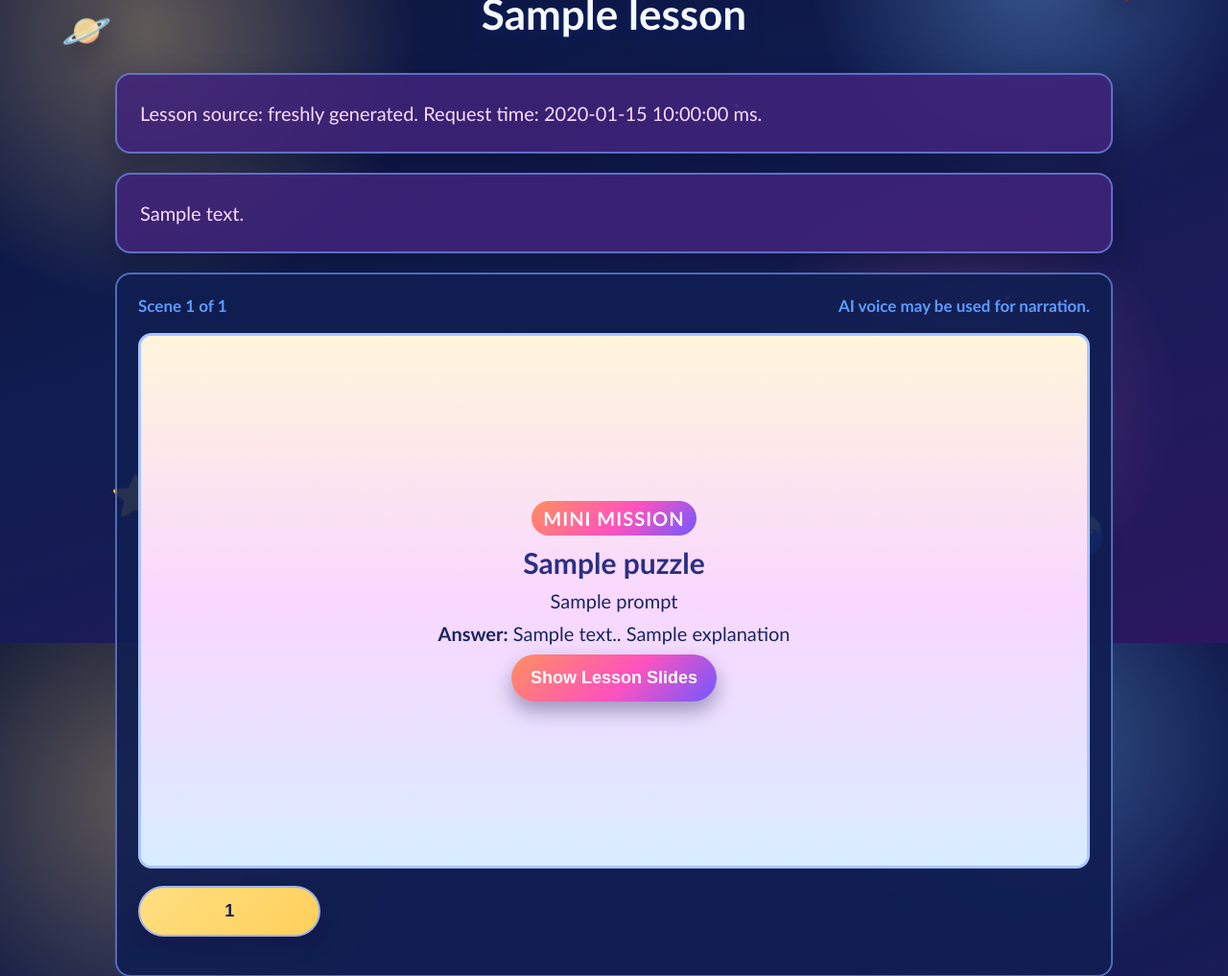
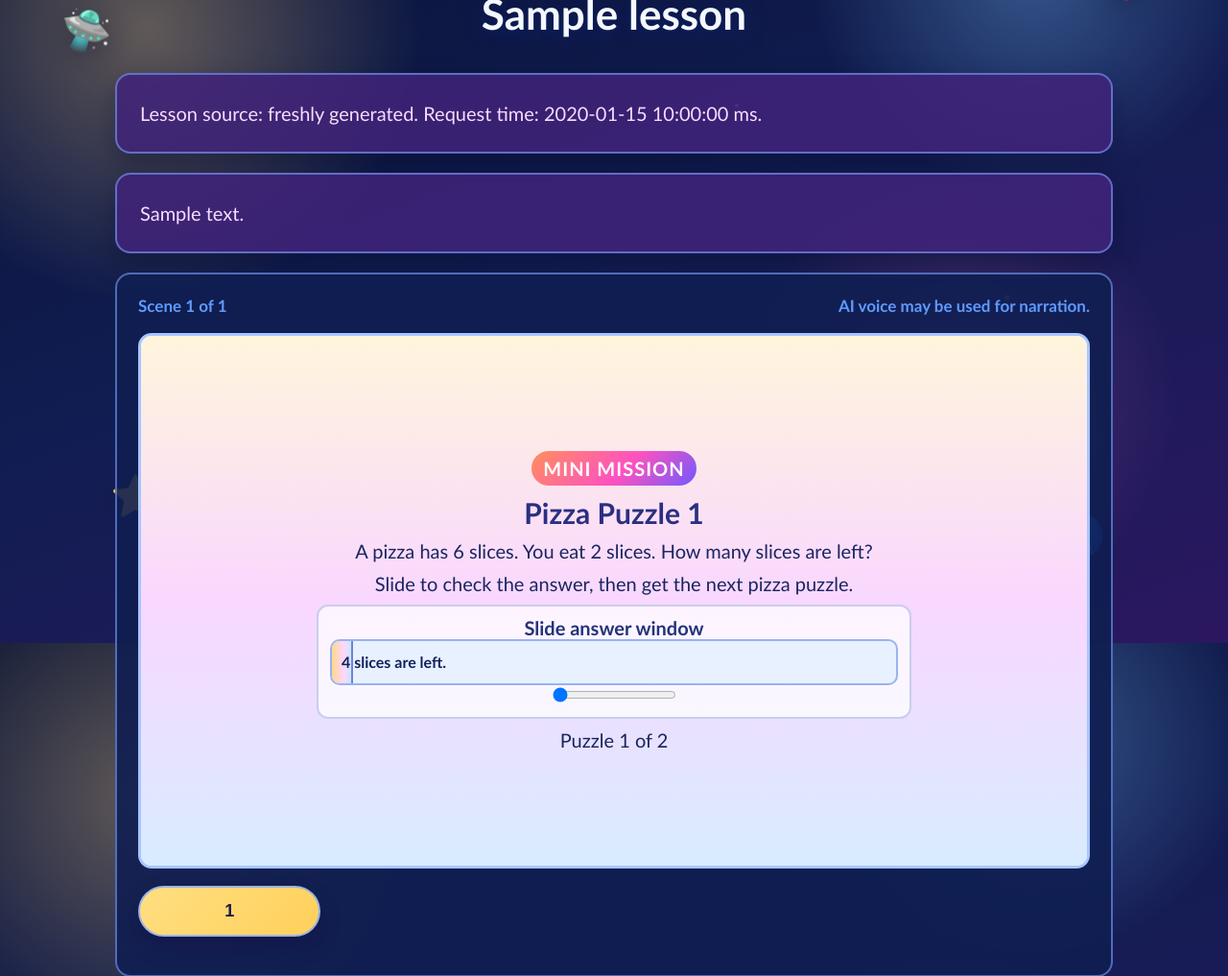
Before and after one commit to Mahadev7B/howstuffworks-forkids, a Flask app: template templates/animation.html in a window 1280 px wide. Shown: the part 130-1147 px from the top of the page at 96% size. Run offline with Flask 3, Linux system fonts and the light colour scheme; the template is opened without the code that fills it: most values are stand-ins (such as "Sample title", 1, 10 or a date in 2020); grey boxes marked "Sample" are stand-in pictures; parts of the project's set-up code (start-up, migrations or seed data) failed here and were passed over.

Commit message:
Add grade-aware pizza puzzle sequence before auto-starting lesson

```diff
--- a/app.py
+++ b/app.py
@@ -52,10 +52,6 @@ def _build_puzzle(kind: str) -> dict:
     return puzzle_bank[kind] | {"kind": kind}
 
 
-def _build_inline_puzzle() -> dict:
-    return _build_puzzle(random.choice(["pizza", "icecream"]))
-
-
 @app.route("/", methods=["GET"])
 def home():
     examples = [
@@ -80,6 +76,10 @@ def puzzle():
 @app.route("/animation", methods=["POST"])
 def animation():
     question = request.form.get("question", "").strip()
+    grade = request.form.get("grade", type=int)
+    if grade is None:
+        grade = 3
+    grade = max(1, min(grade, 6))
     if not question:
         return redirect(url_for("home"))
 
@@ -113,7 +113,7 @@ def animation():
         },
         scenes=scenes,
         audio=audio,
-        puzzle=_build_inline_puzzle(),
+        grade=grade,
         improvements=improvements,
         error_message=" ".join(response.messages) if response.messages else None,
         reused=response.reused,
--- a/static/style.css
+++ b/static/style.css
@@ -436,6 +436,43 @@ button:hover,
   font-size: 20px;
 }
 
+.answer-slider-panel {
+  width: min(620px, 100%);
+  padding: 10px 12px 12px;
+  border-radius: 12px;
+  background: rgba(255, 255, 255, 0.72);
+  border: 2px solid rgba(60, 88, 185, 0.26);
+}
+
+.answer-label {
+  margin: 0 0 8px;
+  color: #24337a;
+  font-size: 16px;
+  font-weight: 700;
+}
+
+.answer-window {
+  position: relative;
+  min-height: 44px;
+  border-radius: 10px;
+  background: #e8f1ff;
+  border: 2px solid #98b3ef;
+  overflow: hidden;
+}
+
+.answer-mask {
+  width: 0%;
+  min-height: 44px;
+  display: flex;
+  align-items: center;
+  padding: 8px 10px;
+  white-space: nowrap;
+  color: #12205f;
+  font-weight: 700;
+  background: linear-gradient(90deg, #ffd88a, #ffd6fa 60%, #cde7ff);
+  border-right: 2px solid #6c84d8;
+}
+
 .puzzle-badge {
   padding: 6px 12px;
   border-radius: 999px;
--- a/templates/animation.html
+++ b/templates/animation.html
@@ -8,10 +8,10 @@
   </head>
   <body class="space-theme">
     <div class="space-toys" aria-hidden="true">
-      <span class="toy toy-rocket">🚀</span>
-      <span class="toy toy-planet">🪐</span>
-      <span class="toy toy-earth">🌍</span>
-      <span class="toy toy-star">⭐</span>
+      <span class="toy toy-rocket">&#128640;</span>
+      <span class="toy toy-planet">&#128760;</span>
+      <span class="toy toy-earth">&#127759;</span>
+      <span class="toy toy-star">&#11088;</span>
     </div>
     <main class="page animation-page">
       <section class="result-header">
@@ -33,15 +33,11 @@
       </section>
 
       {% if error_message %}
-        <section class="notice" role="status">
-          {{ error_message }}
-        </section>
+        <section class="notice" role="status">{{ error_message }}</section>
       {% endif %}
 
       {% if audio.message %}
-        <section class="notice" role="status">
-          {{ audio.message }}
-        </section>
+        <section class="notice" role="status">{{ audio.message }}</section>
       {% endif %}
 
       <section class="animation-stage" aria-label="Animated lesson player">
@@ -53,11 +49,22 @@
         <div class="whiteboard-frame">
           <div id="puzzle-overlay" class="puzzle-overlay">
             <p class="puzzle-badge">Mini Mission</p>
-            <h3>{{ puzzle.title }}</h3>
-            <p>{{ puzzle.prompt }}</p>
-            <p><strong>Answer:</strong> {{ puzzle.answer }}. {{ puzzle.explanation }}</p>
-            <button id="reveal-lesson-button" type="button">Show Lesson Slides</button>
+            <h3 id="puzzle-title">Pizza Puzzle 1</h3>
+            <p id="puzzle-question">Loading puzzle...</p>
+            <p id="puzzle-tip">Slide to check the answer, then get the next pizza puzzle.</p>
+            <div class="answer-slider-panel">
+              <p class="answer-label">Slide answer window</p>
+              <div class="answer-window">
+                <div id="answer-mask" class="answer-mask">
+                  <span id="puzzle-answer">Answer appears here.</span>
+                </div>
+              </div>
+              <input id="answer-slider" type="range" min="0" max="100" value="0">
+            </div>
+            <p id="puzzle-progress" class="subtitle">Puzzle 1</p>
+            <button id="reveal-lesson-button" class="lesson-locked" type="button">Show Lesson and Start</button>
           </div>
+
           <img id="scene-image" src="{{ scenes[0].image_url }}" alt="Whiteboard sketch for scene 1">
           <div class="draw-highlight" aria-hidden="true"></div>
         </div>
@@ -162,6 +169,7 @@
       const scenes = {{ scenes|tojson }};
       const lessonId = {{ lesson.id|tojson }};
       const questionText = {{ question|tojson }};
+      const studentGrade = {{ grade|tojson }};
       const image = document.getElementById("scene-image");
       const caption = document.getElementById("scene-caption");
       const counter = document.getElementById("scene-counter");
@@ -180,6 +188,14 @@
       const improvementsBody = document.getElementById("improvements-body");
       const hasAudio = Boolean(audio);
 
+      const puzzleTitle = document.getElementById("puzzle-title");
+      const puzzleQuestion = document.getElementById("puzzle-question");
+      const puzzleAnswer = document.getElementById("puzzle-answer");
+      const puzzleProgress = document.getElementById("puzzle-progress");
+      const puzzleTip = document.getElementById("puzzle-tip");
+      const answerSlider = document.getElementById("answer-slider");
+      const answerMask = document.getElementById("answer-mask");
+
       let currentScene = 0;
       let timerId = null;
       let isPlaying = false;
@@ -187,6 +203,74 @@
       let replayRecorded = false;
       let timelineStarts = [];
       let totalTimelineSeconds = 0;
+      let currentPuzzleIndex = 0;
+      let puzzleSolved = false;
+
+      function buildPizzaPuzzles(grade) {
+        if (grade <= 2) {
+          return [
+            {
+              title: "Pizza Puzzle 1",
+              question: "A pizza has 6 slices. You eat 2 slices. How many slices are left?",
+              answer: "4 slices are left."
+            },
+            {
+              title: "Pizza Puzzle 2",
+              question: "You have 3 slices and get 2 more slices. How many slices now?",
+              answer: "5 slices now."
+            }
+          ];
+        }
+
+        return [
+          {
+            title: "Pizza Puzzle 1",
+            question: "A pizza has 8 equal slices. You ate 2 slices. What fraction is left?",
+            answer: "6/8 is left, which is 3/4."
+          },
+          {
+            title: "Pizza Puzzle 2",
+            question: "You have 2 pizzas with 8 slices each. 1/4 of all slices were eaten. How many slices are left?",
+            answer: "16 total slices. 1/4 is 4 slices eaten. 12 slices are left."
+          },
+          {
+            title: "Pizza Puzzle 3",
+            question: "Each day you eat 1/3 of a small pizza. After 3 days, how many whole pizzas is that?",
+            answer: "1 whole pizza."
+          }
+        ];
+      }
+
+      const puzzles = buildPizzaPuzzles(studentGrade);
+
+      function loadPuzzle(index) {
+        const puzzle = puzzles[index];
+        puzzleSolved = false;
+        answerSlider.value = 0;
+        answerMask.style.width = "0%";
+        puzzleTitle.textContent = puzzle.title;
+        puzzleQuestion.textContent = puzzle.question;
+        puzzleAnswer.textContent = puzzle.answer;
+        puzzleProgress.textContent = `Puzzle ${index + 1} of ${puzzles.length}`;
+        puzzleTip.textContent = "Slide to check the answer, then get the next pizza puzzle.";
+      }
+
+      function advancePuzzleIfReady() {
+        if (puzzleSolved) {
+          return;
+        }
+        puzzleSolved = true;
+        if (currentPuzzleIndex < puzzles.length - 1) {
+          puzzleTip.textContent = "Great! One more pizza puzzle coming up...";
+          window.setTimeout(() => {
+            currentPuzzleIndex += 1;
+            loadPuzzle(currentPuzzleIndex);
+          }, 900);
+          return;
+        }
+        puzzleTip.textContent = "Awesome. You are ready for the lesson.";
+        revealLessonButton.classList.remove("lesson-locked");
+      }
 
       async function postForm(url, values) {
         const form = new URLSearchParams(values);
@@ -361,6 +445,14 @@
         });
       });
 
+      answerSlider.addEventListener("input", () => {
+        const revealPercent = Number(answerSlider.value);
+        answerMask.style.width = `${revealPercent}%`;
+        if (revealPercent >= 95) {
+          advancePuzzleIfReady();
+        }
+      });
+
       async function submitFeedback(feedbackType) {
         if (!lessonId) {
           feedbackStatus.textContent = "Feedback is unavailable: missing lesson id.";
@@ -437,6 +529,8 @@
       });
 
       buildTimelineStarts();
+      loadPuzzle(0);
+
       playButton.disabled = true;
       pauseButton.disabled = true;
 
@@ -449,6 +543,7 @@
         image.classList.add("is-visible");
         playButton.disabled = false;
         pauseButton.disabled = false;
+        startLesson();
       });
 
       if (hasAudio) {
@@ -460,10 +555,6 @@
           await finishLesson();
         });
       }
-
-      if (lessonUnlocked) {
-        image.classList.add("is-visible");
-      }
     </script>
   </body>
 </html>
```
Also changed, not shown: templates/index.html (+25 -11 lines).
